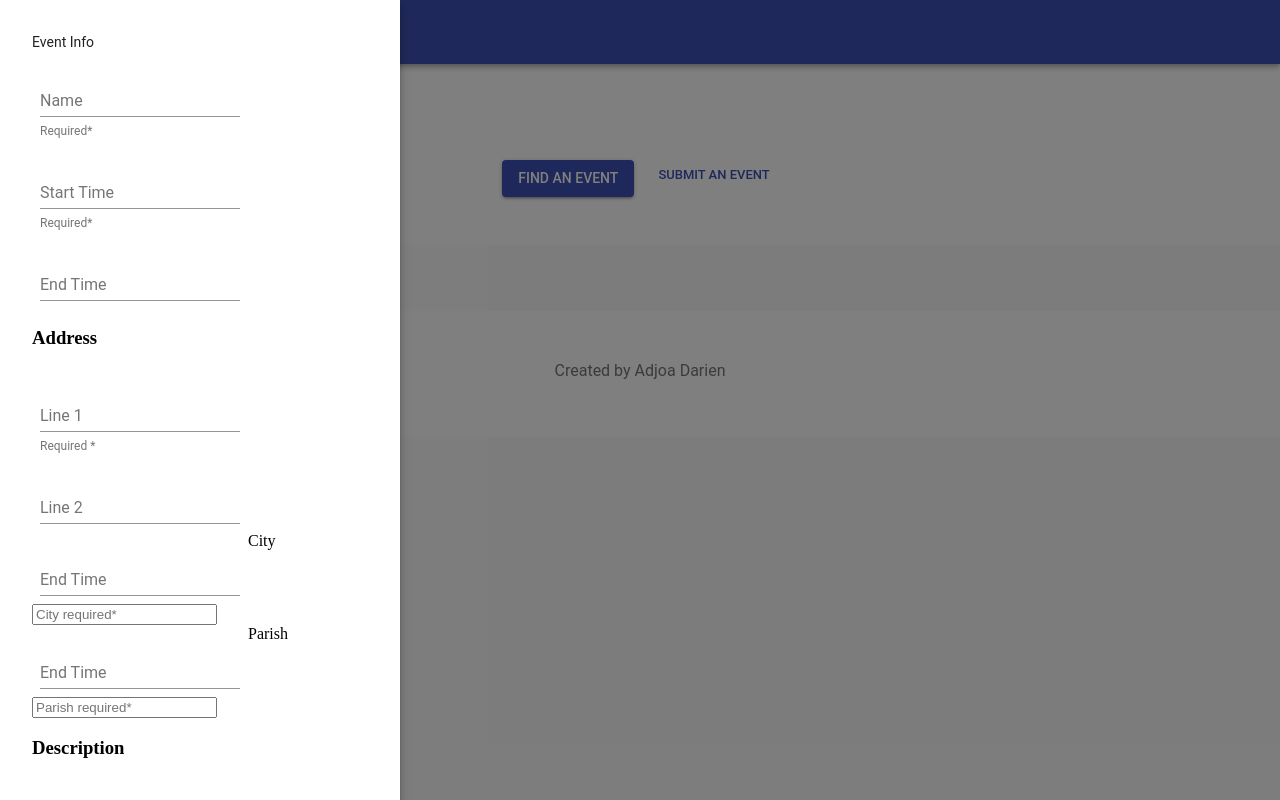
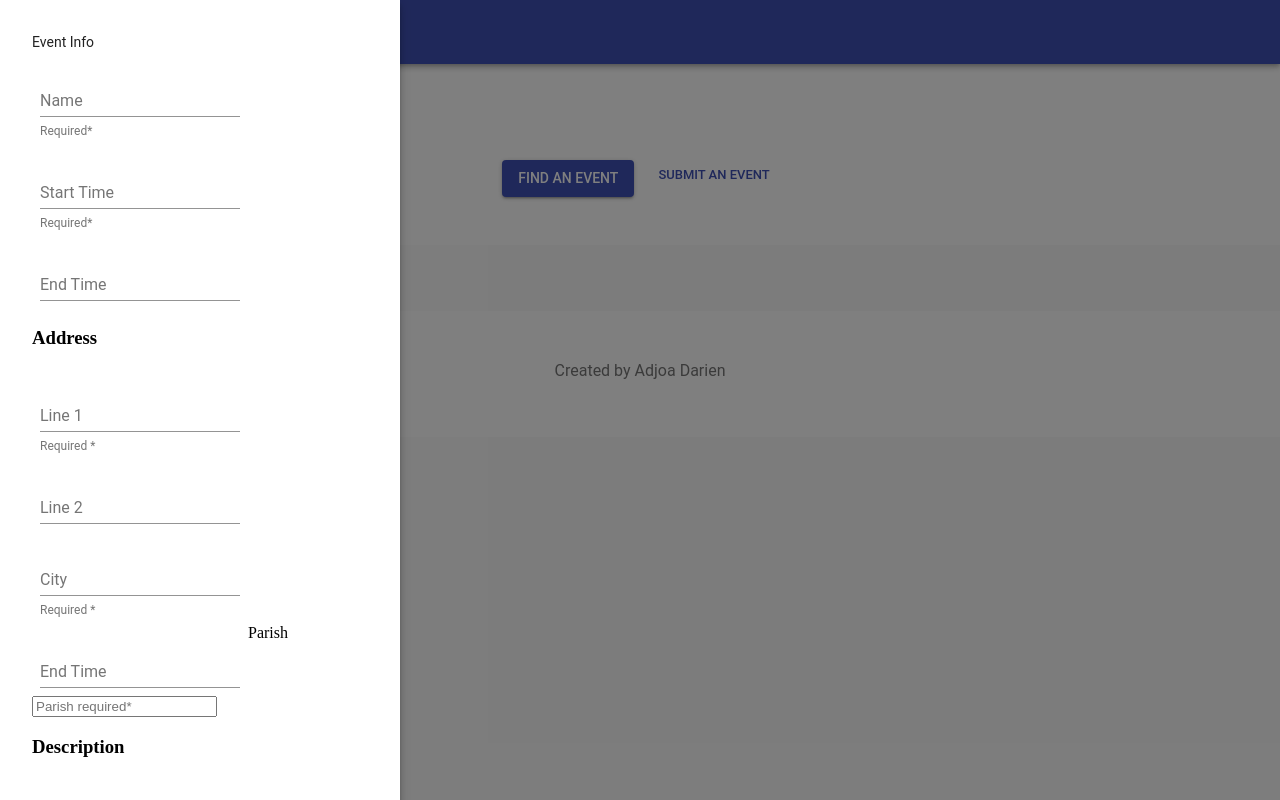
Before and after one commit to Adjoa/happenings-ja, a React (Create React App) app in the folder client/: page / in a window 1280 px wide. Both pictures are taken after a click on the button "SUBMIT AN EVENT". Built offline with nearby package versions, Linux system fonts and the light colour scheme.

Commit message:
in EventForm, convert city to TextField

```diff
--- a/client/src/containers/EventForm.js
+++ b/client/src/containers/EventForm.js
@@ -176,17 +176,13 @@ class EventForm extends React.Component {
                 />
 
                 <TextField
-                  name="end_time"
-                  label="End Time"
+                  name="city"
+                  label="City"
                   className={classes.textField}
-                  onChange={this.handleChange}
+                  helperText="Required *"
+                  onChange={this.handleAddressChange}
                   margin="normal"
                 />
-
-                <label>City</label>
-                <input type="text"
-                  name="city" placeholder="City required*"
-                  onChange={this.handleAddressChange} />
 
                 <TextField
                   name="end_time"
```
